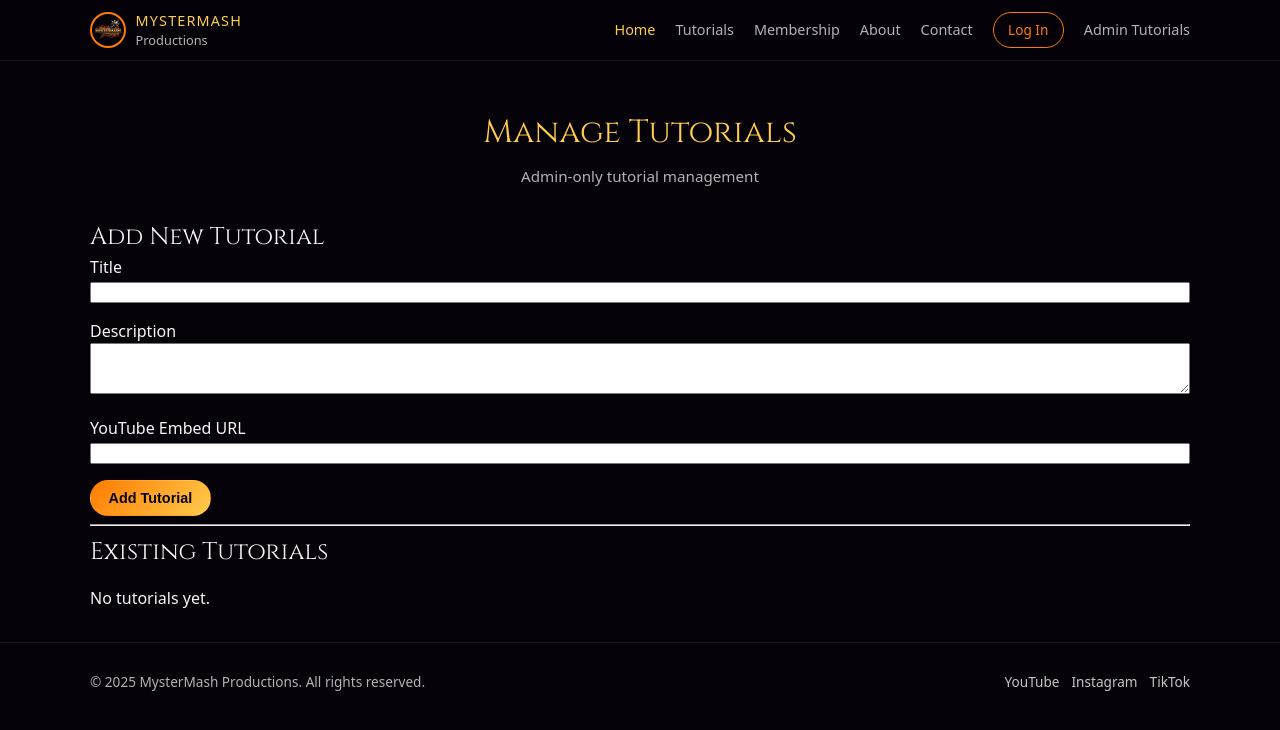
After one commit to WILLTJURREIT/Mystermash-Productions, a PHP site: template app/views/admin/tutorials.php in a window 1280 px wide. The commit adds this page. Shown: the top 730 px of the page. Run offline with PHP 8.4, Linux system fonts and the light colour scheme; the template is opened without the code that fills it, so the values that code supplies are empty; some web fonts are replaced.

Commit message:
Wire admin tutorial creation route MVC
Added AdminController tutorial creation codes

Verified form submission and routing before database logic

Prepared admin tutorials workflow

```diff
--- /dev/null
+++ b/app/views/admin/tutorials.php
@@ -0,0 +1,53 @@
+<?php include __DIR__ . '/../../../includes/header.php'; ?>
+
+<section class="page-header">
+    <div class="container">
+        <h1>Manage Tutorials</h1>
+        <p class="page-subtext">Admin-only tutorial management</p>
+    </div>
+</section>
+
+<section class="membership-section">
+    <div class="container">
+
+        <h2>Add New Tutorial</h2>
+
+        <form method="post" action="index.php?controller=admin&action=createTutorial">
+
+            <div style="margin-bottom:1rem;">
+                <label>Title</label>
+                <input type="text" name="title" required style="width:100%;">
+            </div>
+
+            <div style="margin-bottom:1rem;">
+                <label>Description</label>
+                <textarea name="description" rows="3" style="width:100%;"></textarea>
+            </div>
+
+            <div style="margin-bottom:1rem;">
+                <label>YouTube Embed URL</label>
+                <input type="text" name="video_url" required style="width:100%;">
+            </div>
+
+            <button class="btn-primary">Add Tutorial</button>
+        </form>
+
+        <hr>
+
+        <h2>Existing Tutorials</h2>
+
+        <?php if (empty($tutorials)): ?>
+            <p>No tutorials yet.</p>
+        <?php else: ?>
+            <?php foreach ($tutorials as $tutorial): ?>
+                <div style="margin-bottom:1rem;">
+                    <strong><?= htmlspecialchars($tutorial['title']); ?></strong><br>
+                    <small><?= htmlspecialchars($tutorial['video_url']); ?></small>
+                </div>
+            <?php endforeach; ?>
+        <?php endif; ?>
+
+    </div>
+</section>
+
+<?php include __DIR__ . '/../../../includes/footer.php'; ?>
--- a/includes/header.php
+++ b/includes/header.php
@@ -36,6 +36,9 @@
                 <a href="index.php?controller=main&action=about">About</a>
                 <a href="index.php?controller=main&action=contact">Contact</a>
                 <a href="index.php?controller=auth&action=login" class="nav-cta">Log In</a>
+                <?php if (isAdmin()): ?>
+                    <a href="index.php?controller=admin&action=tutorials">Admin Tutorials</a>
+                <?php endif; ?>
             </nav>
 
             <!-- Mobile menu button -->
--- a/index.php
+++ b/index.php
@@ -8,6 +8,7 @@ require_once __DIR__ . '/app/controllers/UserController.php';
 require_once __DIR__ . '/app/models/Post.php';
 require_once __DIR__ . '/app/controllers/PostController.php';
 require_once __DIR__ . '/app/controllers/AdminController.php';
+require_once __DIR__ . '/app/controllers/TutorialController.php';
 
 
 
@@ -24,6 +25,8 @@ $map = [
     'user' => UserController::class,
     'post' => PostController::class,
     'admin' => AdminController::class,
+    'tutorial' => TutorialController::class,
+
 ];
 
 
```
Also changed, not shown: app/controllers/AdminController.php (+20 -1 lines), app/controllers/AuthController.php (+0 -8 lines), app/controllers/TutorialController.php (added, +54 -0 lines), app/models/Tutorial.php (added, +30 -0 lines), app/views/admin/dashboard.php (added, +35 -0 lines), app/views/main/tutorials.php (+33 -5 lines).
